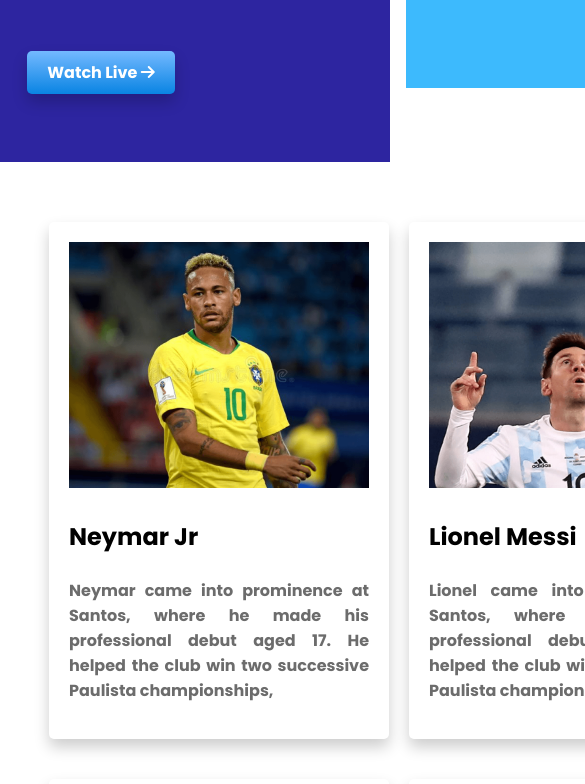
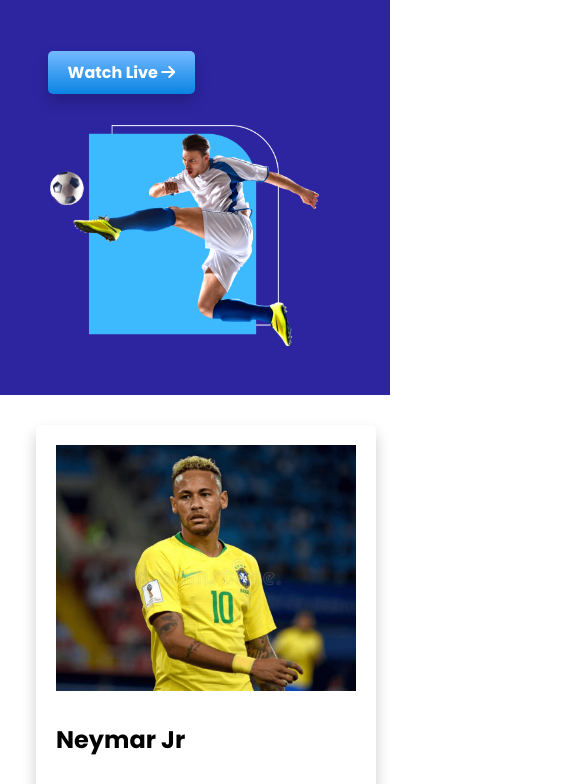
Before and after one commit to arafathussen/football-hub, a plain HTML site: page index.html in a window 390 px wide. Shown: the part 363-1147 px from the top of the page, 585 px wide, since content can reach past the window. Drawn offline with Linux system fonts and the light colour scheme.

Commit message:
Queries phn added

```diff
--- a/style.css
+++ b/style.css
@@ -140,3 +140,44 @@ footer{
 }
 /*-----footer section style End--------
 ---------------------------------------*/
+
+/*------ Media Queries phn Start--------
+---------------------------------------*/
+
+@media only screen and (max-width:688px){
+    .flexible-container{
+        margin: 0;
+        flex-direction: column;
+        grid-template-columns: repeat(1, 1f);
+        align-items: center;
+    }
+    .top-banner img{
+        margin-top: 40px;
+        width: 100%;
+        height: 50%;
+    }
+    .players-section{
+       margin: 0;
+    }
+    .players{
+        display: grid;
+        grid-template-columns: repeat(1,1fr);
+        grid-row-gap: 20px;margin-bottom: 80px;
+        margin-top: 20px;
+        margin-left: 26px;
+    }
+    .video-section{
+        text-align: center;
+    }
+    iframe{
+       width: 120%;
+       margin-top: 40px;
+       margin-bottom: 40px;
+    }
+    .footer-logo img{
+        width: 50%;
+        height: 20%;
+    }
+}
+/*------ Media Queries phn End--------
+---------------------------------------*/
```
